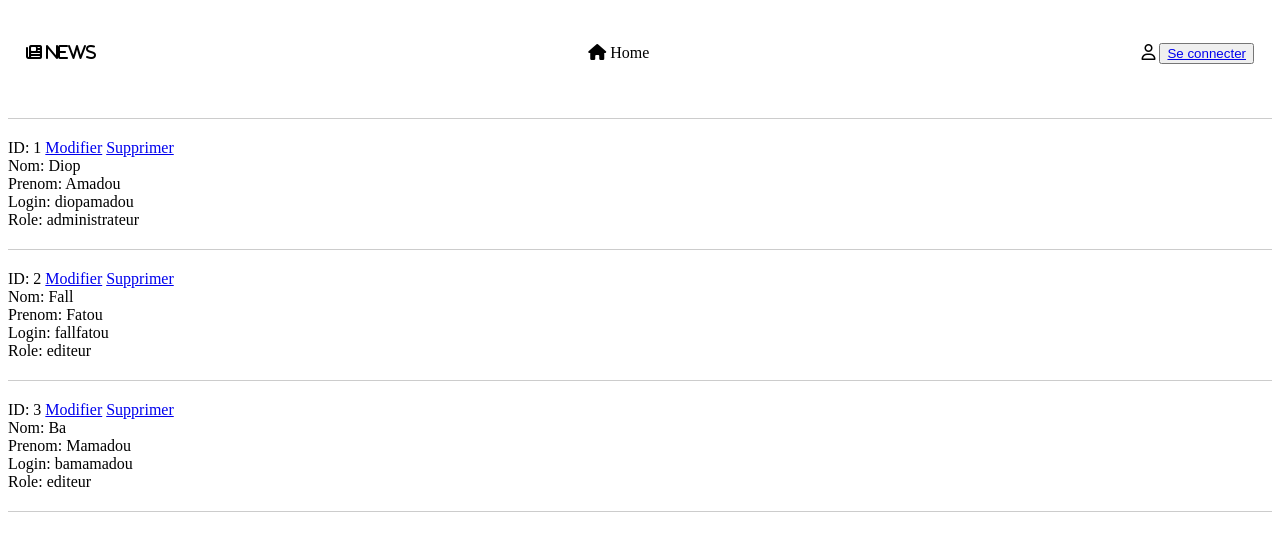
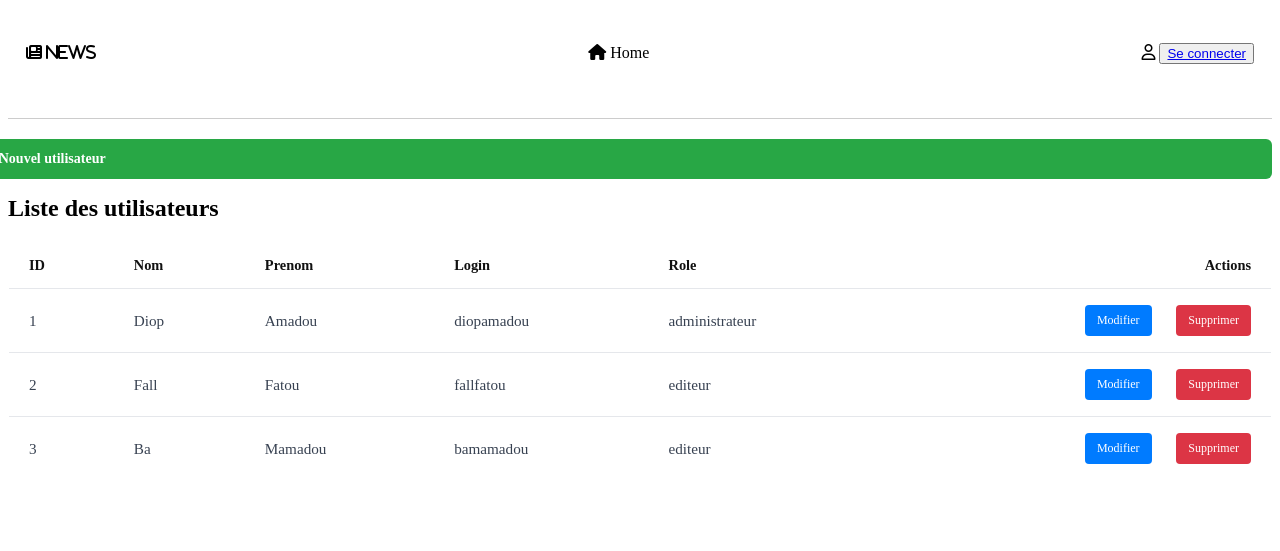
Before and after one commit to Hissein8/projet_php, a PHP site: page /liste.php in a window 1280 px wide. Shown: the top 551 px of the page. Run offline with PHP 8.4, Linux system fonts and the light colour scheme; data comes from the database, SQL or seed files in the repository; a stand-in replaces the project's code that opens the database connection; some libraries are stand-ins or nearby versions.

Commit message:
Organisation de liste.php op!

```diff
--- a/utilisateurs/liste.php
+++ b/utilisateurs/liste.php
@@ -6,13 +6,43 @@ require_once '../menu.php';
 $sql = "SELECT * FROM utilisateurs";
 $stmt = $db->prepare($sql);
 $stmt->execute();
-$utilisateurs = $stmt->fetchAll();
+$utilisateurs = $stmt->fetchAll();?>
 
-foreach ($utilisateurs as $user) {
-    echo "ID: " . htmlspecialchars($user['id']) . " <a href='modifier.php?id=" . $user['id'] . "'>Modifier</a> <a href='supprimer.php?id=" . $user['id'] . "'>Supprimer</a><br>";
-    echo "Nom: " . htmlspecialchars($user['nom']) . "<br>";
-    echo "Prenom: " . htmlspecialchars($user['prenom']) . "<br>";
-    echo "Login: " . htmlspecialchars($user['login']) . "<br>";
-    echo "Role: " . htmlspecialchars($user['role']) . "<br><hr>";
-}
-?>
+<a href="ajouter.php" class="btn-new">
+        <i class="fa-solid fa-plus"></i> Nouvel utilisateur
+    </a>
+
+    <h2>Liste des utilisateurs</h2>
+
+    <table>
+        <thead>
+            <tr>
+                <th>ID</th>
+                <th>Nom</th>
+                <th>Prenom</th>
+                <th>Login</th>
+                <th>Role</th>
+                <th>Actions</th>
+            </tr>
+        </thead>
+        <tbody>
+            <tr>
+
+<?php foreach ($utilisateurs as $user) {?>
+
+
+                <td><?php echo htmlspecialchars($user['id']); ?></td>
+                <td><?php echo htmlspecialchars($user['nom']); ?></td>
+                <td><?php echo htmlspecialchars($user['prenom']); ?></td>
+                <td><?php echo htmlspecialchars($user['login']); ?></td>
+                <td><?php echo htmlspecialchars($user['role']); ?></td>
+                <td>
+                    <a href="modifier.php?id=<?php echo $user['id']; ?>" class="btn btn-edit">Modifier</a>
+                    <a href="supprimer.php?id=<?php echo $user['id']; ?>" class="btn btn-delete">Supprimer</a>
+                </td>
+            </tr>
+
+<?php } ?>
+
+</tbody>
+    </table>
```
Also changed, not shown: style.css (+0 -8 lines), articles/liste.php (added).
